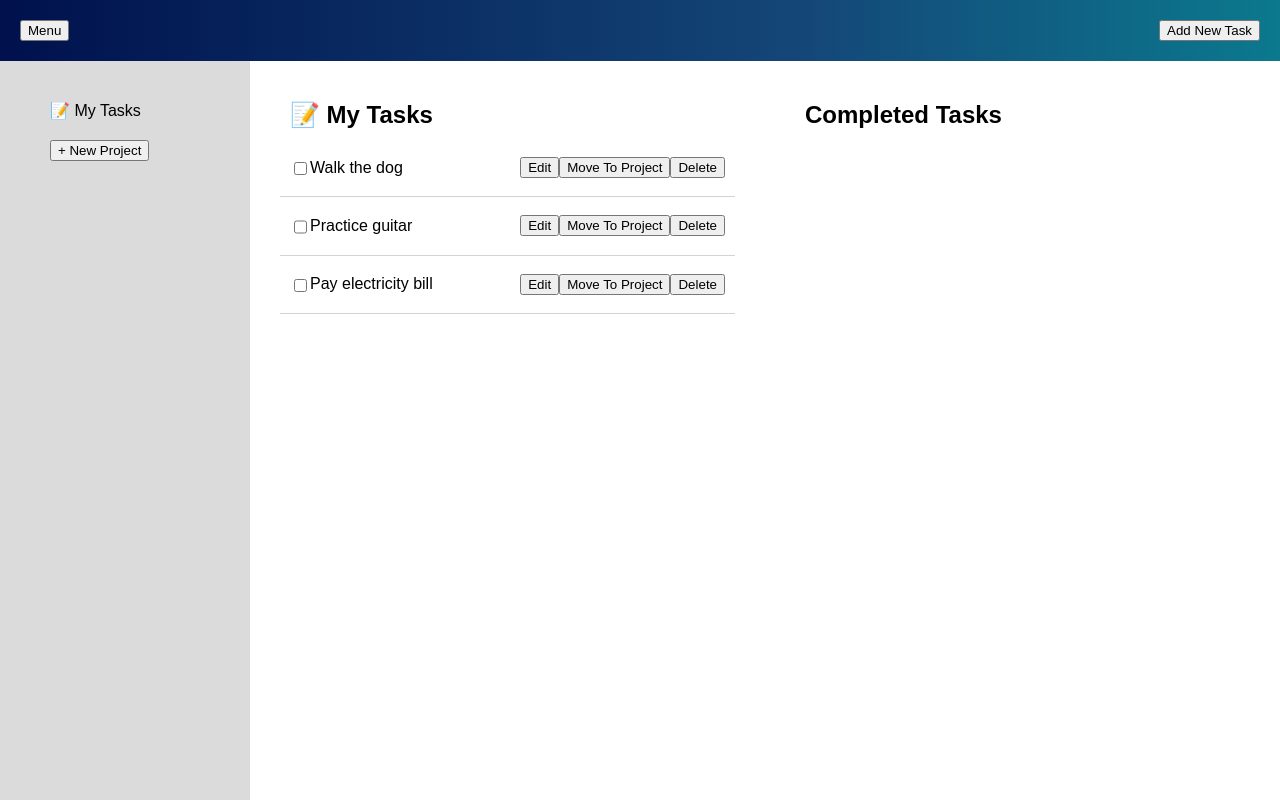
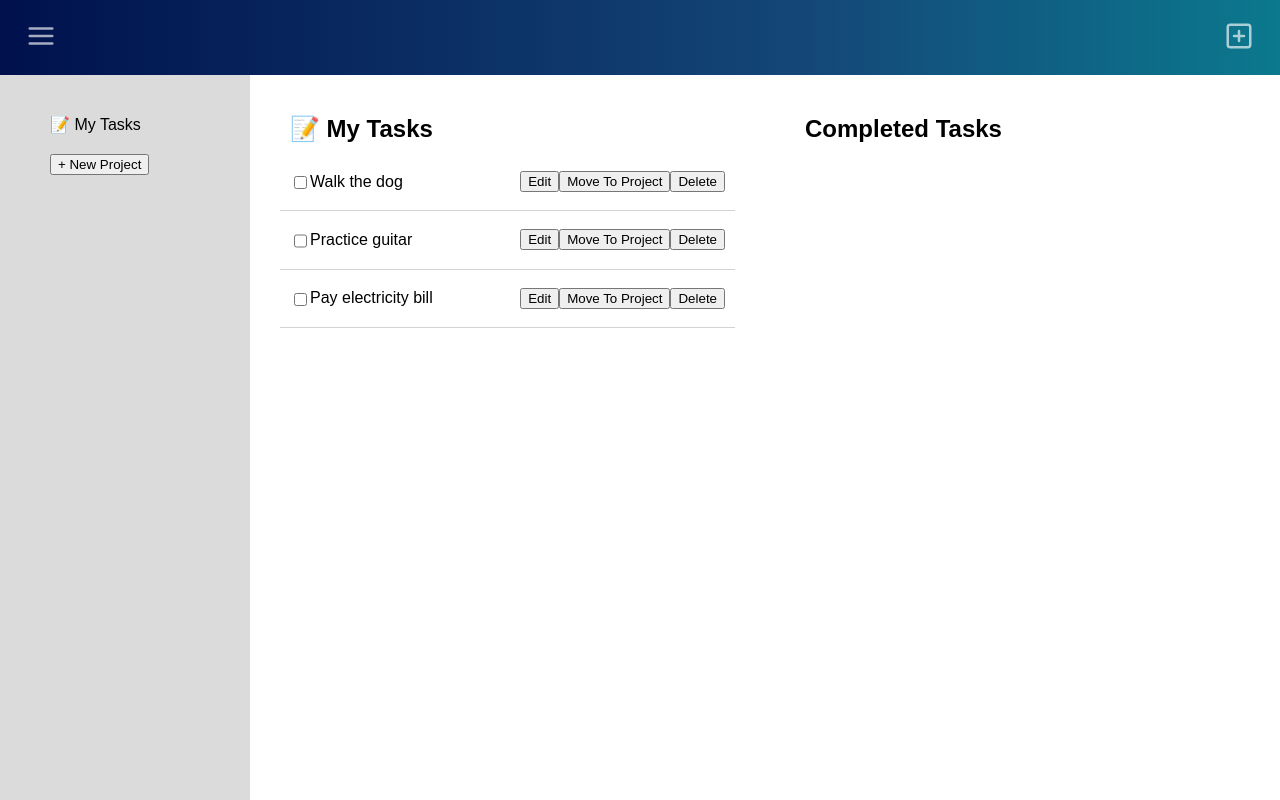
Before and after one commit to zachlamont/todo-app, a website built with webpack: page dist/index.html in a window 1280 px wide. Built offline with nearby package versions, Linux system fonts and the light colour scheme.

Commit message:
add icons to header

```diff
--- a/dist/index.html
+++ b/dist/index.html
@@ -15,9 +15,11 @@
   </head>
   <body>
     <header>
-      <button id="menu-btn">Menu</button>
+      <button class='light-button' id="menu-btn">
+        <img class='icon-light' src="icons/menu.svg" alt="Edit Icon" />
+      </button>
       <h1>To-Do App</h1>
-      <button id="add-task-btn">Add New Task</button>
+      <button class='light-button' id="add-task-btn"><img class='icon-light' src="icons/plus-square.svg" alt="Edit Icon" /></button>
     </header>
     <main id="main">
       <aside id="sidebar">
--- a/dist/style.css
+++ b/dist/style.css
@@ -160,12 +160,21 @@ select {
   display: flex;
   margin-left: auto;
 }
-#projects-container{
-  margin:20px;
+#projects-container {
+  margin: 20px;
 }
 .project-item {
   margin: 10px;
 }
 #add-new-project {
-  margin-left:30px;
+  margin-left: 30px;
 }
+.icon-light {
+  width: 30px;
+  height: auto;
+  opacity: 0.65;
+}
+.light-button {
+  background-color: rgba(255, 255, 255, 0);
+  border: none;
+}
```
Also changed, not shown: dist/icons/arrow-right-circle.svg (added), dist/icons/edit.svg (added), dist/icons/menu.svg (added), dist/icons/plus-square.svg (added), dist/icons/trash-2.svg (added).
